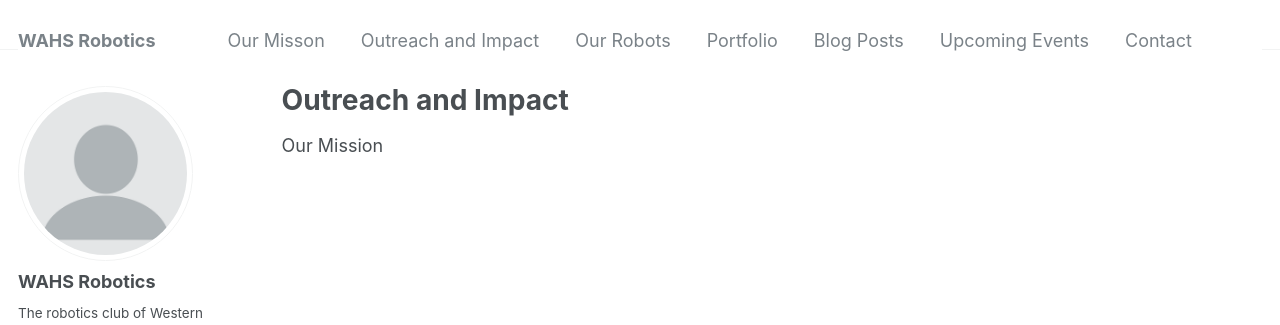
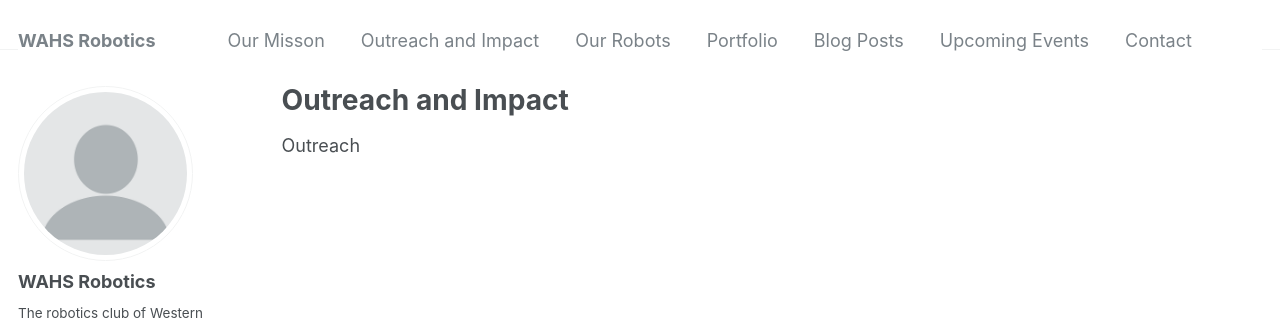
Before and after one commit to WAHS-Robotics-Club/WAHS-Robotics-Club.github.io, a Jekyll site: the page built from _pages/Outreach and Impact.md, in a window 1280 px wide. Shown: the top 325 px of the page. Built offline with Jekyll 4.4.1, drawn with Linux system fonts in a browser that asks for light colours.

Commit message:
Update Outreach and Impact.md

```diff
--- a/_pages/Outreach and Impact.md
+++ b/_pages/Outreach and Impact.md
@@ -1,8 +1,8 @@
 ---
 layout: archive
 title: "Outreach and Impact"
-permalink: /our-mission/
+permalink: /outreach/
 author_profile: true
 ---
 
-Our Mission
+Outreach
```
